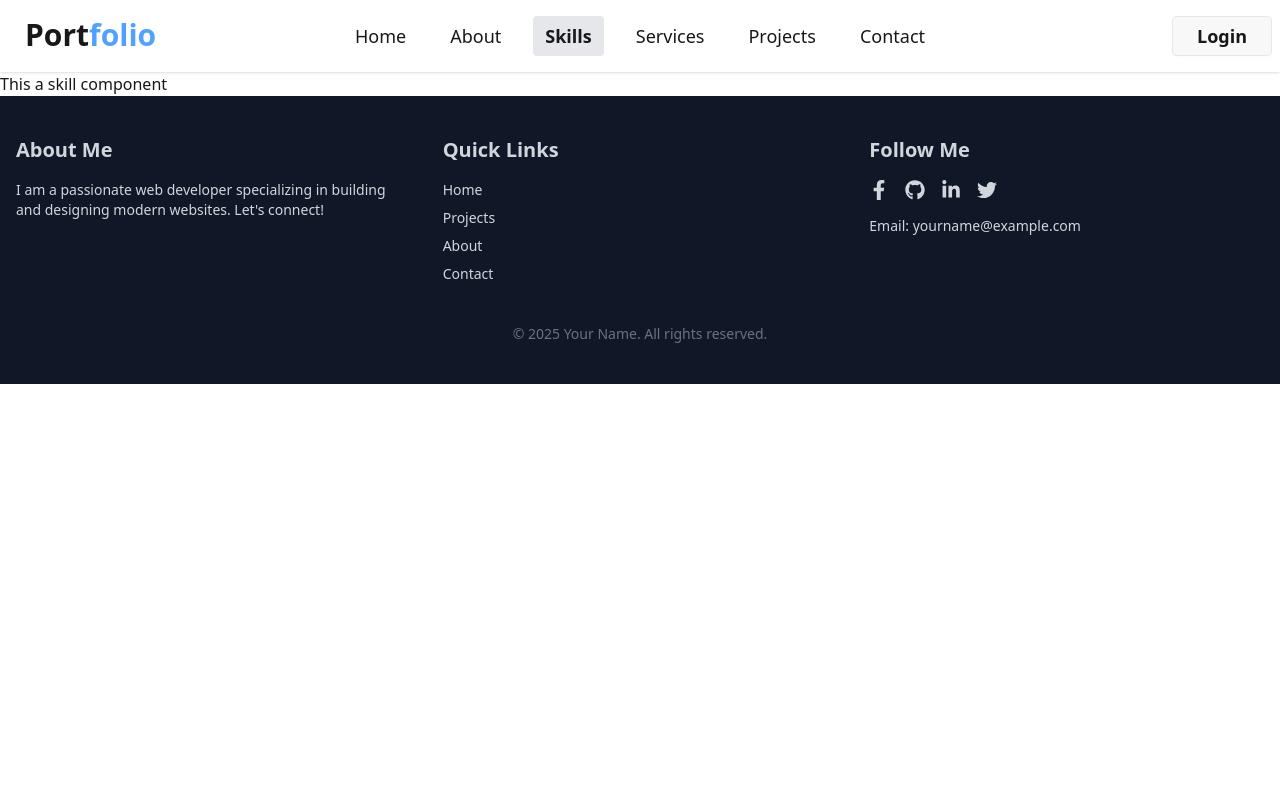
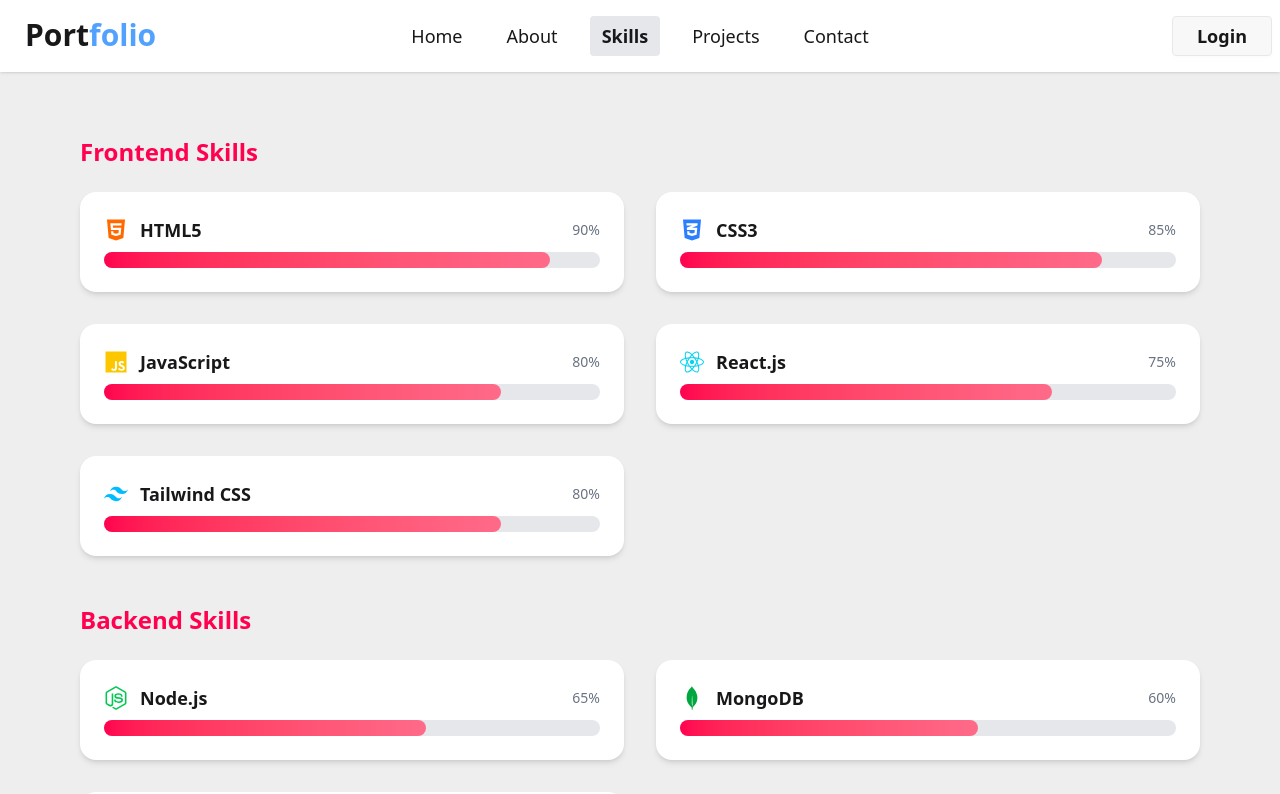
Before and after one commit to bharatroy4D/Bharat-roy, a React (Vite) app: page /skill in a window 1280 px wide. Shown: the top 794 px of the page. Built offline with nearby package versions, Linux system fonts and the light colour scheme.

Commit message:
skill section added

```diff
--- a/src/Components/Footer/Footer.jsx
+++ b/src/Components/Footer/Footer.jsx
@@ -1,46 +1,37 @@
-// src/components/Footer.jsx
 import { FaFacebookF, FaGithub, FaLinkedinIn, FaTwitter } from "react-icons/fa";
 
 const Footer = () => {
   return (
-        <footer className="bg-gray-900 text-gray-300 py-10">
-            <div className="max-w-7xl mx-auto px-4 grid grid-cols-1 md:grid-cols-3 gap-8">
+    <footer className="bg-gray-900 text-gray-400 py-8">
+      <div className=" mx-auto px-4 flex flex-col md:flex-row justify-between items-center gap-6">
 
-                {/* About Section */}
-                <div>
-                    <h2 className="text-xl font-bold mb-4">About Me</h2>
-                    <p className="text-sm">
-                        I am a passionate web developer specializing in building and designing modern websites. Let's connect!
-                    </p>
+        {/* Left Side */}
+        <div className="text-center md:text-left">
+          <h2 className="text-lg font-semibold text-white mb-2">Bharat Roy</h2>
+          <p className="text-sm">Web Developer | Frontend Specialist</p>
         </div>
 
-                {/* Quick Links */}
-                <div>
-                    <h2 className="text-xl font-bold mb-4">Quick Links</h2>
-                    <ul className="space-y-2 text-sm">
-                        <li><a href="#home" className="hover:text-white">Home</a></li>
-                        <li><a href="#projects" className="hover:text-white">Projects</a></li>
-                        <li><a href="#about" className="hover:text-white">About</a></li>
-                        <li><a href="#contact" className="hover:text-white">Contact</a></li>
-                    </ul>
+        {/* Center - Social Links */}
+        <div className="flex space-x-4">
+          <a href="https://facebook.com" target="_blank" rel="noopener noreferrer" className="hover:text-white">
+            <FaFacebookF size={18} />
+          </a>
+          <a href="https://github.com" target="_blank" rel="noopener noreferrer" className="hover:text-white">
+            <FaGithub size={18} />
+          </a>
+          <a href="https://linkedin.com" target="_blank" rel="noopener noreferrer" className="hover:text-white">
+            <FaLinkedinIn size={18} />
+          </a>
+          <a href="https://twitter.com" target="_blank" rel="noopener noreferrer" className="hover:text-white">
+            <FaTwitter size={18} />
+          </a>
         </div>
 
-                {/* Social & Contact */}
-                <div>
-                    <h2 className="text-xl font-bold mb-4">Follow Me</h2>
-                    <div className="flex space-x-4 mb-4">
-                        <a href="https://facebook.com" target="_blank" className="hover:text-white"><FaFacebookF size={20} /></a>
-                        <a href="https://github.com" target="_blank" className="hover:text-white"><FaGithub size={20} /></a>
-                        <a href="https://linkedin.com" target="_blank" className="hover:text-white"><FaLinkedinIn size={20} /></a>
-                        <a href="https://twitter.com" target="_blank" className="hover:text-white"><FaTwitter size={20} /></a>
-                    </div>
-                    <p className="text-sm">Email: yourname@example.com</p>
-                </div>
+        {/* Right Side */}
+        <div className="text-center md:text-right text-sm">
+          © 2025 Bharat Roy. All rights reserved.
         </div>
 
-            {/* Bottom Section */}
-            <div className="text-center text-sm text-gray-500 mt-10">
-                © 2025 Your Name. All rights reserved.
       </div>
     </footer>
   );
--- a/src/Components/Header/Header.jsx
+++ b/src/Components/Header/Header.jsx
@@ -8,7 +8,6 @@
             <li><NavLink to="/" className={({ isActive }) => isActive ? 'bg-gray-200 font-bold' : ''}>Home</NavLink></li>
             <li><NavLink to="/about" className={({ isActive }) => isActive ? 'bg-gray-200 font-bold' : ''}>About</NavLink></li>
             <li><NavLink to="/skill" className={({ isActive }) => isActive ? 'bg-gray-200 font-bold' : ''}>Skills</NavLink></li>
-            <li><NavLink to="/services" className={({ isActive }) => isActive ? 'bg-gray-200 font-bold' : ''}>Services</NavLink></li>
             <li><NavLink to="/projects" className={({ isActive }) => isActive ? 'bg-gray-200 font-bold' : ''}>Projects</NavLink></li>
             <li><NavLink to="/contact" className={({ isActive }) => isActive ? 'bg-gray-200 font-bold' : ''}>Contact</NavLink></li>
         </>
--- a/src/Components/Navbar/Services/Services.jsx
+++ /dev/null
@@ -1,11 +0,0 @@
-import React from 'react';
-
-const Services = () => {
-    return (
-        <div>
-            <h1>This is a service</h1>
-        </div>
-    );
-};
-
-export default Services;
--- a/src/Components/Navbar/Skill/Skill.jsx
+++ b/src/Components/Navbar/Skill/Skill.jsx
@@ -1,11 +1,100 @@
-import React from 'react';
+import { motion } from "framer-motion";
+import { FaHtml5, FaCss3Alt, FaJs, FaReact, FaNodeJs, FaDatabase } from "react-icons/fa";
+import { SiTailwindcss, SiMongodb } from "react-icons/si";
 
-const Skill = () => {
-    return (
+const frontendSkills = [
+  { name: "HTML5", level: 90, icon: <FaHtml5 className="text-orange-500" size={24} /> },
+  { name: "CSS3", level: 85, icon: <FaCss3Alt className="text-blue-500" size={24} /> },
+  { name: "JavaScript", level: 80, icon: <FaJs className="text-yellow-400" size={24} /> },
+  { name: "React.js", level: 75, icon: <FaReact className="text-cyan-400" size={24} /> },
+  { name: "Tailwind CSS", level: 80, icon: <SiTailwindcss className="text-sky-400" size={24} /> },
+];
+
+const backendSkills = [
+  { name: "Node.js", level: 65, icon: <FaNodeJs className="text-green-500" size={24} /> },
+  { name: "MongoDB", level: 60, icon: <SiMongodb className="text-green-600" size={24} /> },
+  { name: "Database", level: 60, icon: <FaDatabase className="text-purple-500" size={24} /> },
+];
+
+const Skills = () => {
+  return (
+    <section id="skills" className="py-16 bg-base-300">
+      <div className="max-w-6xl mx-auto px-4">
+        {/* Frontend Skills */}
+        <div className="mb-12">
+          <h3 className="text-2xl font-bold text-[#FF014F] mb-6">Frontend Skills</h3>
+          <div className="grid grid-cols-1 md:grid-cols-2 gap-8">
+            {frontendSkills.map((skill, index) => (
+              <motion.div
+                key={index}
+                initial={{ opacity: 0, y: 50 }}
+                whileInView={{ opacity: 1, y: 0 }}
+                transition={{ duration: 0.6, delay: index * 0.2 }}
+                viewport={{ once: true }}
+                whileHover={{ scale: 1.03 }}
+                className="bg-white p-6 rounded-2xl shadow-md hover:shadow-xl transition duration-300"
+              >
+                <div className="flex items-center justify-between mb-2">
+                  <div className="flex items-center gap-3">
+                    {skill.icon}
+                    <h4 className="text-lg font-semibold">{skill.name}</h4>
+                  </div>
+                  <span className="text-sm text-gray-500">{skill.level}%</span>
+                </div>
+
+                {/* Progress Bar */}
+                <div className="w-full bg-gray-200 rounded-full h-4">
+                  <motion.div
+                    initial={{ width: 0 }}
+                    animate={{ width: `${skill.level}%` }}
+                    transition={{ duration: 1 }}
+                    className="h-4 rounded-full bg-gradient-to-r from-[#FF014F] to-[#ff6a89]"
+                  ></motion.div>
+                </div>
+              </motion.div>
+            ))}
+          </div>
+        </div>
+
+        {/* Backend Skills */}
         <div>
-            <h1>This a skill component</h1>
+          <h3 className="text-2xl font-bold text-[#FF014F] mb-6">Backend Skills</h3>
+          <div className="grid grid-cols-1 md:grid-cols-2 gap-8">
+            {backendSkills.map((skill, index) => (
+              <motion.div
+                key={index}
+                initial={{ opacity: 0, y: 50 }}
+                whileInView={{ opacity: 1, y: 0 }}
+                transition={{ duration: 0.6, delay: index * 0.2 }}
+                viewport={{ once: true }}
+                whileHover={{ scale: 1.03 }}
+                className="bg-white p-6 rounded-2xl shadow-md hover:shadow-xl transition duration-300"
+              >
+                <div className="flex items-center justify-between mb-2">
+                  <div className="flex items-center gap-3">
+                    {skill.icon}
+                    <h4 className="text-lg font-semibold">{skill.name}</h4>
+                  </div>
+                  <span className="text-sm text-gray-500">{skill.level}%</span>
+                </div>
+
+                {/* Progress Bar */}
+                <div className="w-full bg-gray-200 rounded-full h-4">
+                  <motion.div
+                    initial={{ width: 0 }}
+                    animate={{ width: `${skill.level}%` }}
+                    transition={{ duration: 1 }}
+                    className="h-4 rounded-full bg-gradient-to-r from-[#FF014F] to-[#ff6a89]"
+                  ></motion.div>
+                </div>
+              </motion.div>
+            ))}
+          </div>
         </div>
-    );
+
+      </div>
+    </section>
+  );
 };
 
-export default Skill;
+export default Skills;
--- a/src/main.jsx
+++ b/src/main.jsx
@@ -10,7 +10,6 @@
 import Home from './Components/Navbar/Home/Home.jsx';
 import About from './Components/Navbar/About/About.jsx';
 import Skill from './Components/Navbar/Skill/Skill.jsx';
-import Services from './Components/Navbar/Services/Services.jsx';
 import Projects from './Components/Navbar/Projects/Projects.jsx';
 import Contact from './Components/Navbar/Contact/Contact.jsx';
 import Login from './Components/Navbar/Login/Login.jsx';
@@ -33,10 +32,6 @@
         element: <Skill />,
       },
       {
-        path: "/services",
-        element: <Services />,
-      },
-      {
         path: "/projects",
         element: <Projects />,
       },
```
Lines whose indentation alone changed are shown as unchanged.
